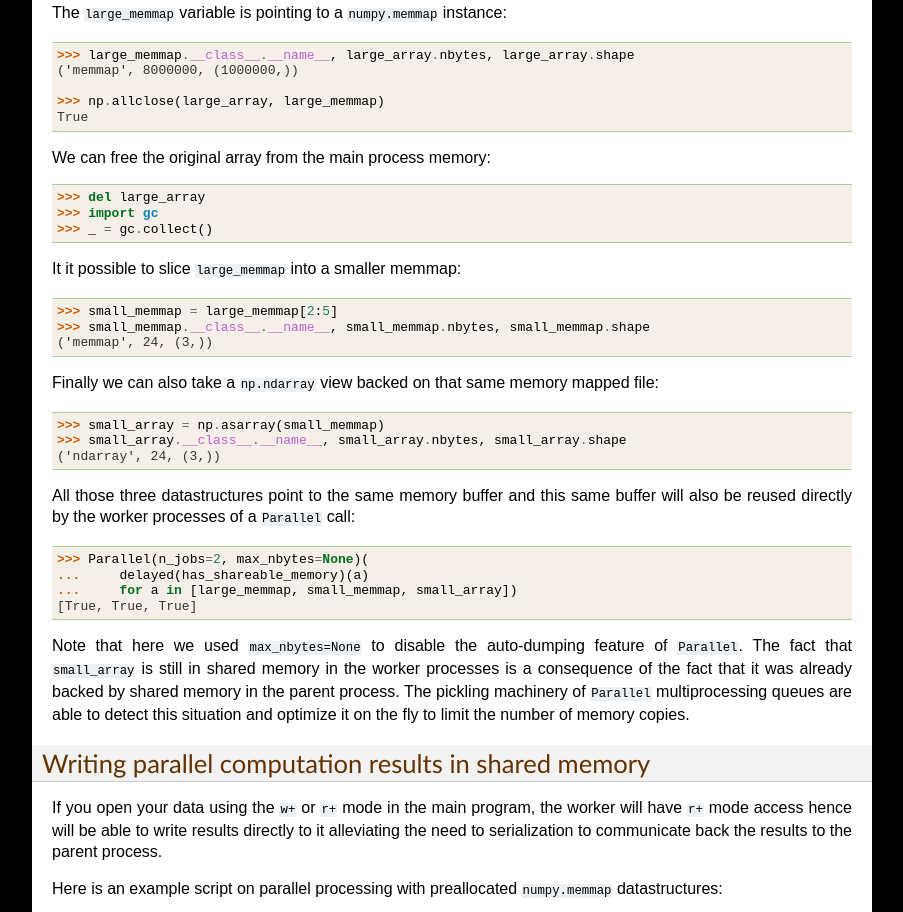
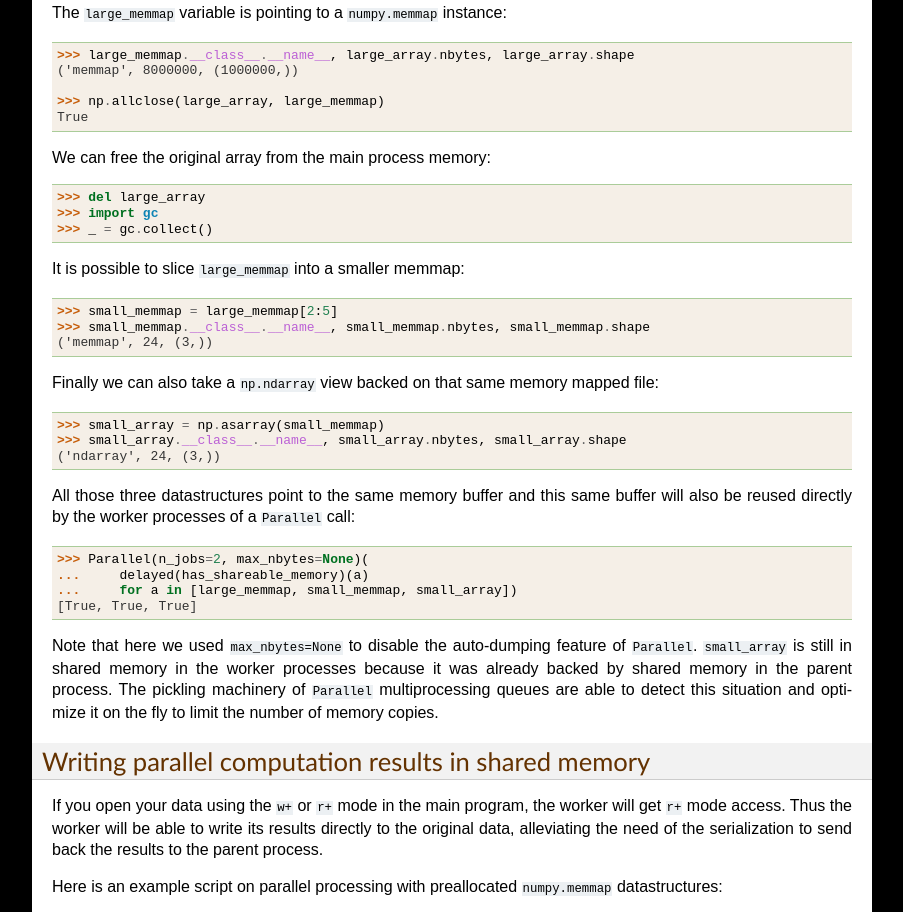
Before and after one commit to joblib/joblib, a Sphinx documentation site: the page built from doc/parallel_numpy.rst, in a window 1280 px wide and 1400 px high, scrolled down 1182 px, cut to the strip 0-912 px from the top of the window. Shown: the whole strip, without its empty margins (198-1101 px from the left). Built offline with Sphinx 7.4.7, drawn with Linux system fonts in a browser that asks for light colours; formulas are drawn with MathJax 3.

Commit message:
DOC fixing wording in documentation

```diff
--- a/README.rst
+++ b/README.rst
@@ -39,7 +39,7 @@ request to the main repository.
 Running the test suite
 =========================
 
-To run the test suite, you need nosetests and the coverage modules.
+To run the test suite, you need the nose and coverage modules.
 Run the test suite using::
 
     nosetests
--- a/doc/installing.rst
+++ b/doc/installing.rst
@@ -52,7 +52,7 @@ create a local environment and install `joblib` in it. One of the pros of
 this method is that you never have to become administrator, and thus all
 the changes are local to your account and easy to clean up.
 
-* **If you are under Pyton 2.6 or above**
+* **If you are under Python 2.6 or above**
 
   Simple go in the directory created by expanding the `joblib` tarball
   and run the following command::
--- a/doc/parallel_numpy.rst
+++ b/doc/parallel_numpy.rst
@@ -86,7 +86,7 @@ We can free the original array from the main process memory::
   >>> import gc
   >>> _ = gc.collect()
 
-It it possible to slice ``large_memmap`` into a smaller memmap::
+It is possible to slice ``large_memmap`` into a smaller memmap::
 
   >>> small_memmap = large_memmap[2:5]
   >>> small_memmap.__class__.__name__, small_memmap.nbytes, small_memmap.shape
@@ -109,9 +109,9 @@ of a ``Parallel`` call::
   [True, True, True]
 
 Note that here we used ``max_nbytes=None`` to disable the auto-dumping
-feature of ``Parallel``. The fact that ``small_array`` is still in
-shared memory in the worker processes is a consequence of the fact
-that it was already backed by shared memory in the parent process.
+feature of ``Parallel``. ``small_array`` is still in shared memory in the
+worker processes because it was already backed by shared memory in the
+parent process.
 The pickling machinery of ``Parallel`` multiprocessing queues are
 able to detect this situation and optimize it on the fly to limit
 the number of memory copies.
@@ -121,9 +121,9 @@ Writing parallel computation results in shared memory
 -----------------------------------------------------
 
 If you open your data using the ``w+`` or ``r+`` mode in the main program, the
-worker will have ``r+`` mode access hence will be able to write results
-directly to it alleviating the need to serialization to communicate back the
-results to the parent process.
+worker will get ``r+`` mode access. Thus the worker will be able to write
+its results directly to the original data, alleviating the need of the
+serialization to send back the results to the parent process.
 
 Here is an example script on parallel processing with preallocated
 ``numpy.memmap`` datastructures:
--- a/joblib/__init__.py
+++ b/joblib/__init__.py
@@ -86,7 +86,7 @@ Main features
 3) **Logging/tracing:** The different functionalities will
    progressively acquire better logging mechanism to help track what
    has been ran, and capture I/O easily. In addition, Joblib will
-   provide a few I/O primitives, to easily define define logging and
+   provide a few I/O primitives, to easily define logging and
    display streams, and provide a way of compiling a report.
    We want to be able to quickly inspect what has been run.
 
```
Also changed, not shown: doc/persistence.rst (+6 -6 lines).
